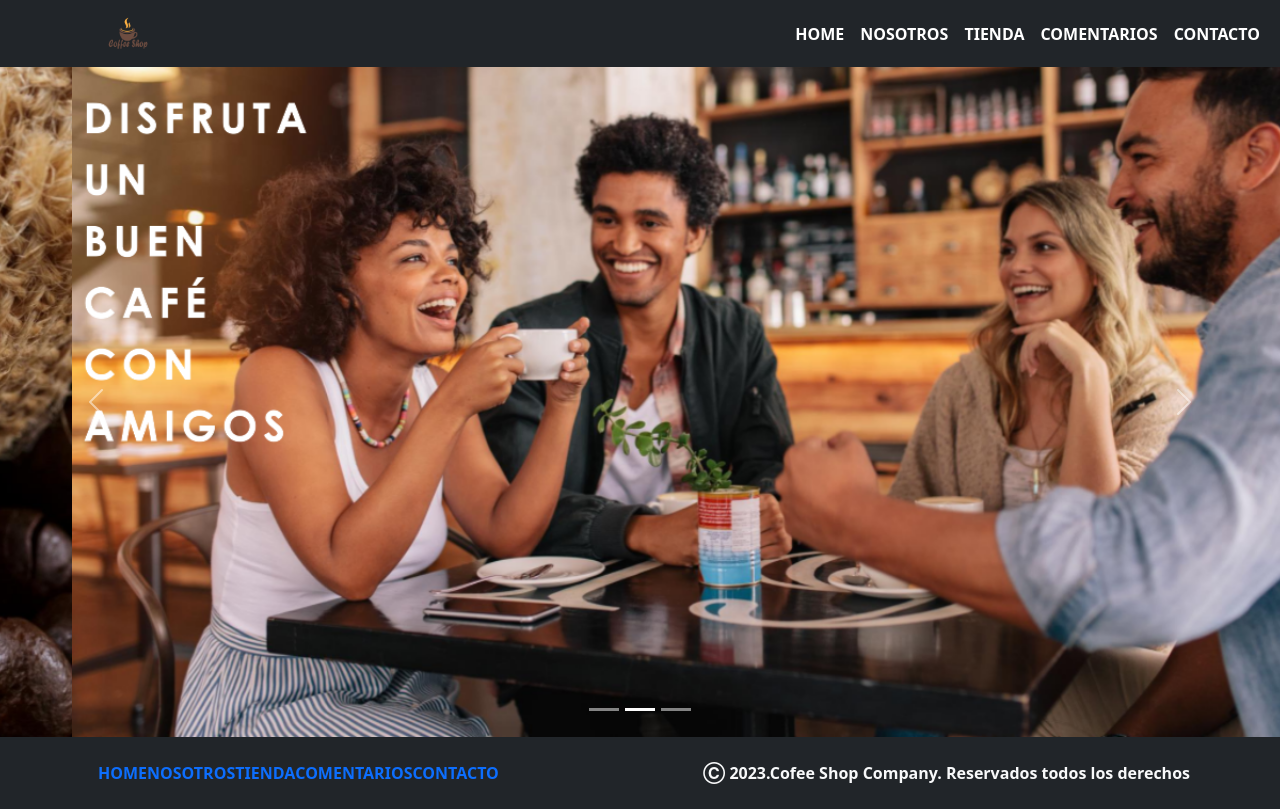
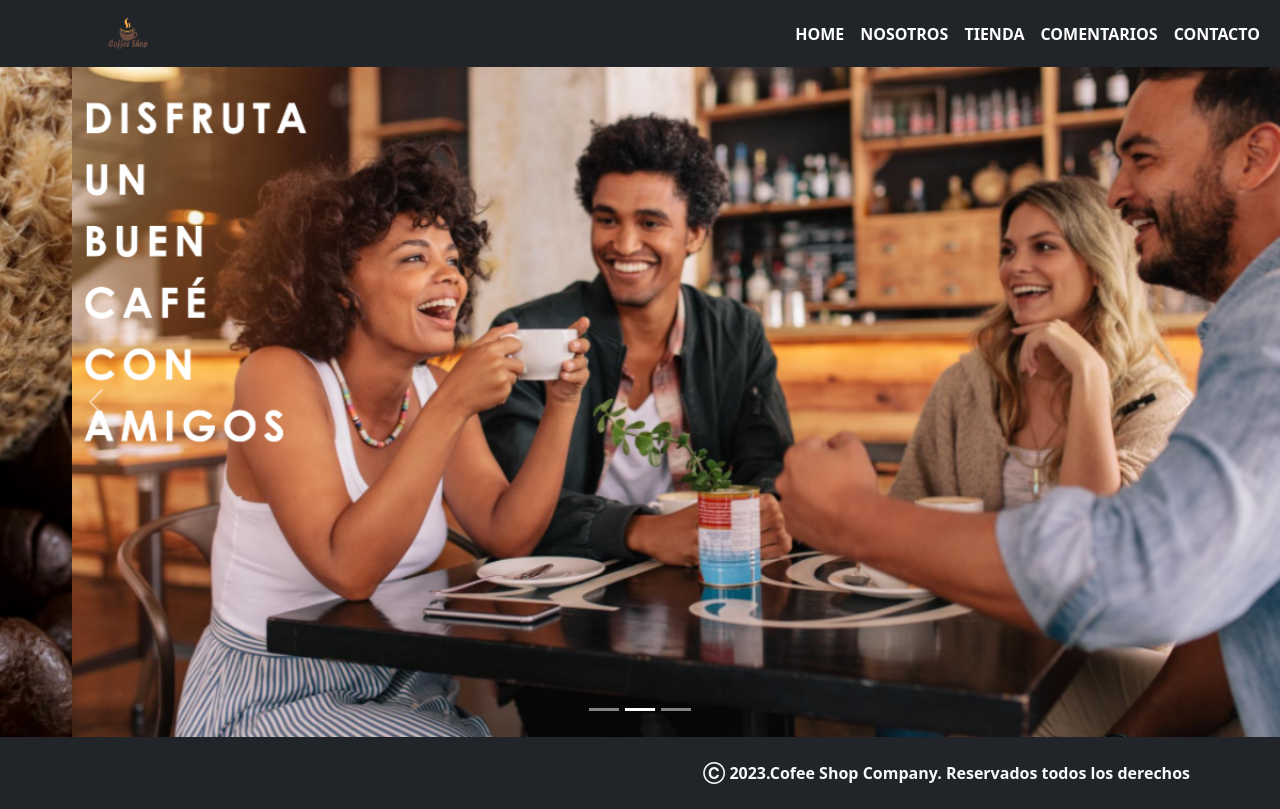
Before and after one commit to dmunoz80/CoffeShop-ProyectoFinal, a React (Create React App) app: page / in a window 1280 px wide. Built offline with nearby package versions, Linux system fonts and the light colour scheme.

Commit message:
modificacion footer

```diff
--- a/src/components/Footer.jsx
+++ b/src/components/Footer.jsx
@@ -3,7 +3,8 @@ import React from 'react';
 import Container from 'react-bootstrap/Container';
 import Nav from 'react-bootstrap/Nav';
 import Navbar from 'react-bootstrap/Navbar';
-import { NavLink } from 'react-router-dom';
+
+
 
 function Footer() {
   return (
@@ -13,11 +14,7 @@ function Footer() {
         <Navbar.Toggle aria-controls="basic-navbar-nav" />
         <Navbar.Collapse id="basic-navbar-nav">
           <Nav className="me-auto">
-            <NavLink to='/' className='text-decoration-none'>HOME</NavLink>
-            <NavLink to='/' className='text-decoration-none'>NOSOTROS</NavLink>
-            <NavLink to='/Tienda' className='text-decoration-none'>TIENDA</NavLink>
-            <NavLink to='/' className='text-decoration-none'>COMENTARIOS</NavLink>
-            <NavLink to='/' className='text-decoration-none'>CONTACTO</NavLink>
+
           </Nav>
         </Navbar.Collapse>
         <Navbar.Text className='text-light m-2'>Ⓒ 2023.Cofee Shop Company. Reservados todos los derechos</Navbar.Text>
```
Also changed, not shown: src/assets/images/logo_facebook.png (added).
